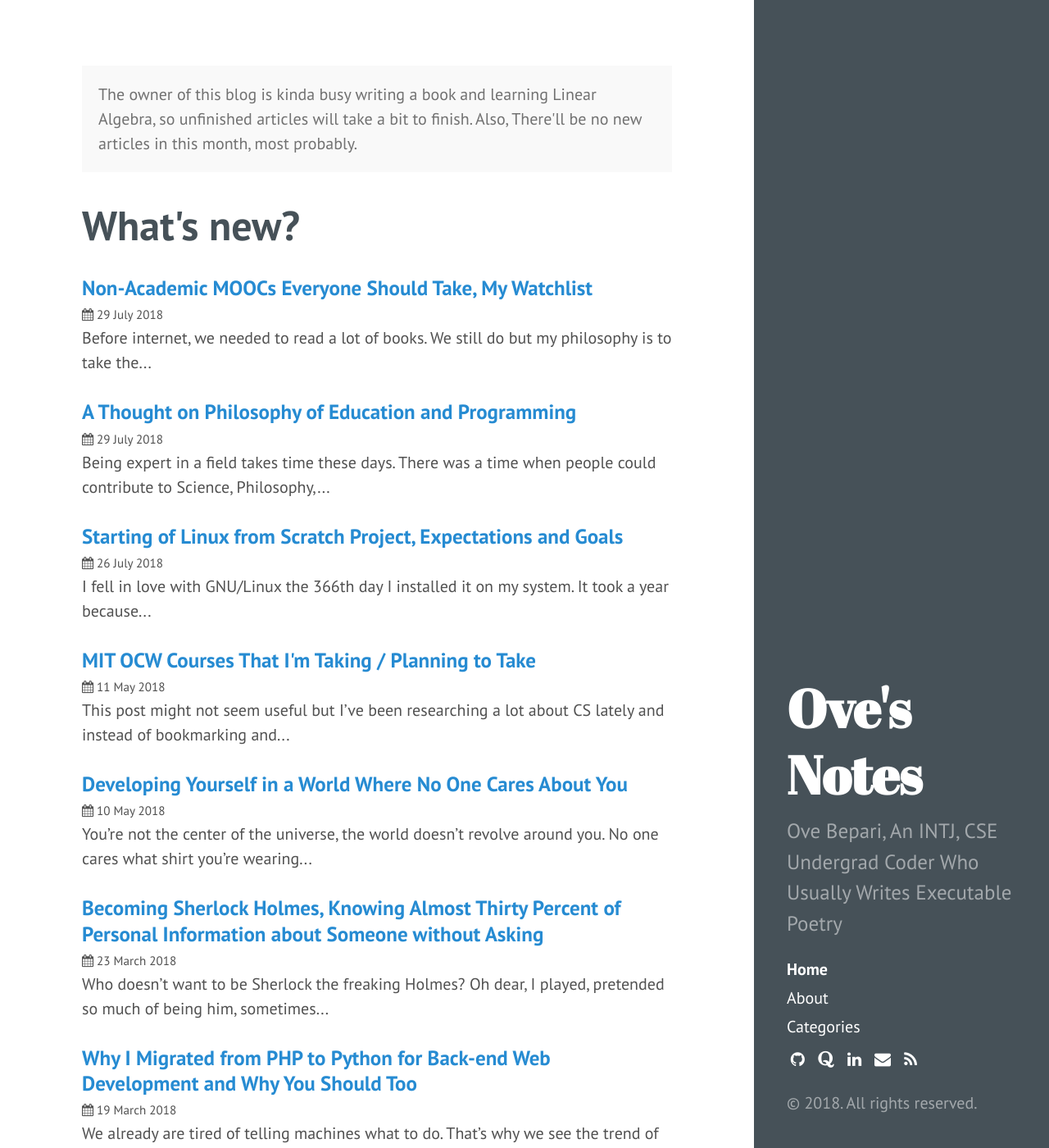
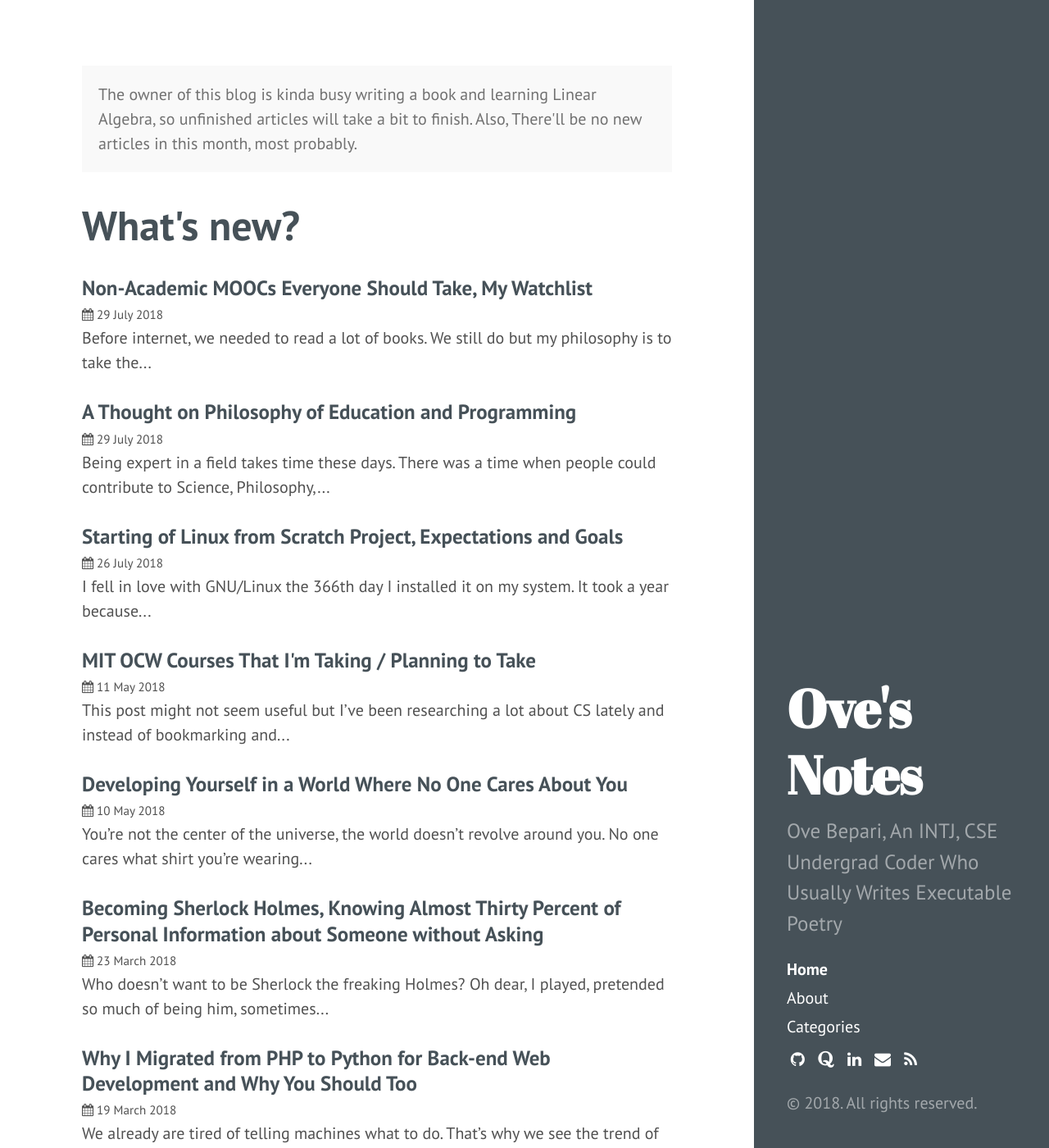
Before and after one commit to ovebepari/ovebepari.github.io, a Jekyll site: the page built from index.html, in a window 1280 px wide and 1400 px high. Shown: the whole window at 82% size. Built offline with Jekyll 4.4.1, drawn with Linux system fonts in a browser that asks for light colours.

Commit message:
CSS tweaked, again

```diff
--- a/public/css/poole.css
+++ b/public/css/poole.css
@@ -67,7 +67,7 @@ body {
 
 /* No `:visited` state is required by default (browsers will use `a`) */
 a {
-  color: #268bd2;
+  color: #465158;
   text-decoration: none;
 }
 a strong {
```
